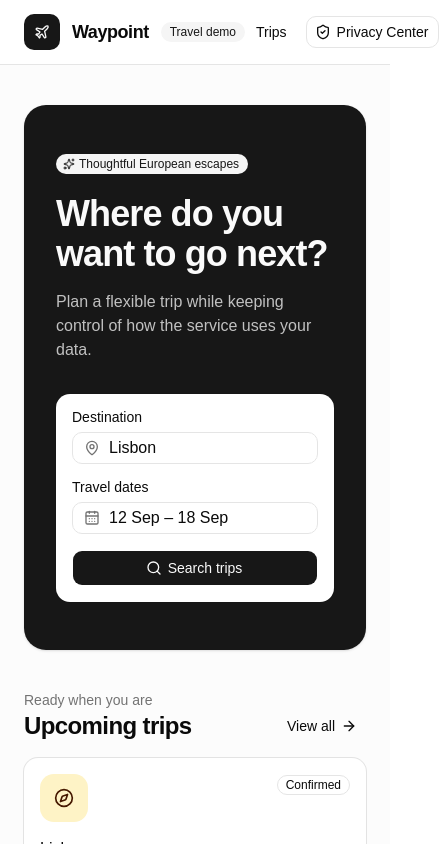
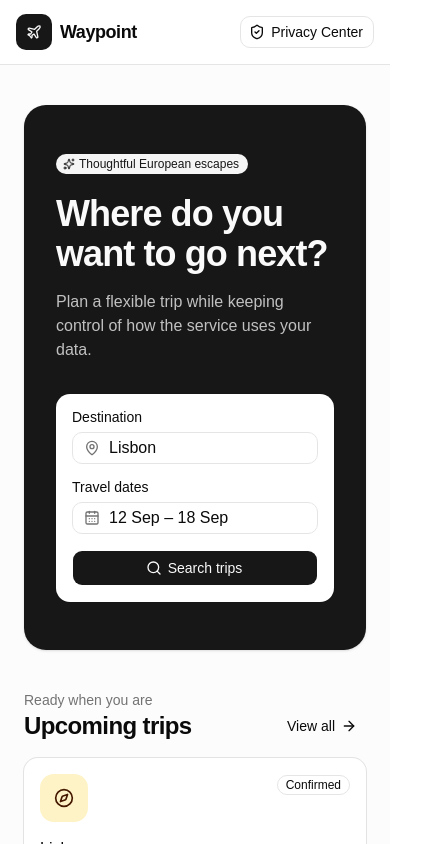
Before and after one commit to Vitali115/clearrights-webmcp, a React (Vite) app: page / in a window 390 px wide. Shown: the top 844 px of the page, 439 px wide, since content can reach past the window. Built offline with nearby package versions, Linux system fonts and the light colour scheme.

Commit message:
fix: prevent mobile header overflow

```diff
--- a/src/ui/TravelProductPage.tsx
+++ b/src/ui/TravelProductPage.tsx
@@ -41,16 +41,16 @@ export function TravelProductPage({ privacyAction }: TravelProductPageProps) {
   return (
     <main className="min-h-svh bg-muted/30 text-foreground">
       <header className="border-b bg-background">
-        <div className="mx-auto flex h-16 max-w-7xl items-center justify-between px-6">
-          <div className="flex items-center gap-3">
+        <div className="mx-auto flex min-h-16 max-w-7xl items-center justify-between gap-3 px-4 py-3 sm:h-16 sm:px-6 sm:py-0">
+          <div className="flex min-w-0 items-center gap-2 sm:gap-3">
             <div className="grid size-9 place-items-center rounded-lg bg-primary text-primary-foreground">
               <Plane className="size-4" aria-hidden="true" />
             </div>
             <span className="font-heading text-lg font-semibold tracking-tight">Waypoint</span>
-            <Badge variant="secondary">Travel demo</Badge>
+            <Badge variant="secondary" className="hidden sm:inline-flex">Travel demo</Badge>
           </div>
-          <nav className="flex items-center gap-2" aria-label="Account navigation">
-            <Button variant="ghost">Trips</Button>
+          <nav className="flex shrink-0 items-center gap-2" aria-label="Account navigation">
+            <Button variant="ghost" className="hidden sm:inline-flex">Trips</Button>
             {privacyAction}
           </nav>
         </div>
```
Also changed, not shown: 1 other file (tests, documents, lock files or other folders).
